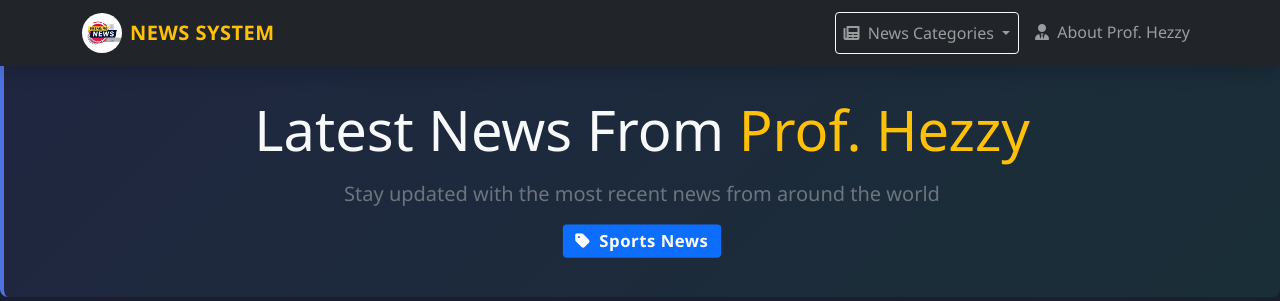
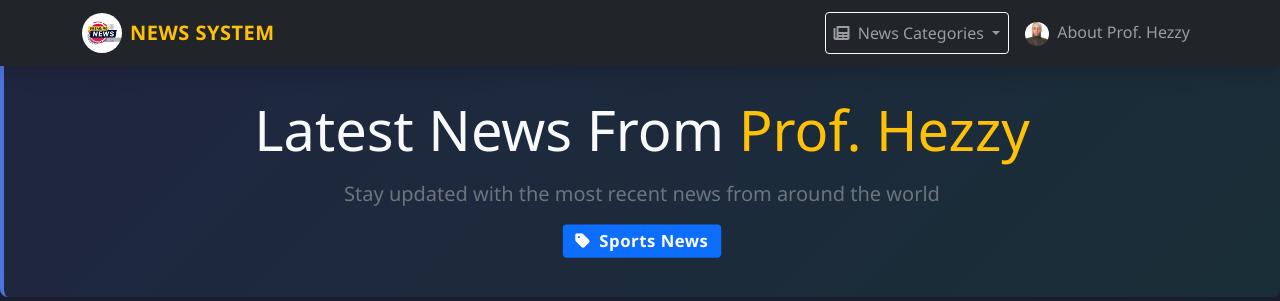
Before and after one commit to ProfHezzy/news_system, a Django app: page / in a window 1280 px wide. Shown: the top 301 px of the page. Run offline with Django 5.2, Linux system fonts and the light colour scheme; data that the repository does not hold is empty.

Commit message:
With my picture

```diff
--- a/newsApp/templates/main/index.html
+++ b/newsApp/templates/main/index.html
@@ -64,7 +64,15 @@
 
                     <li class="nav-item">
                         <a class="nav-link" href="https://profhezzy.netlify.app" target="_blank">
-                            <i class="fas fa-user-tie me-1"></i> About Prof. Hezzy
+                            <div class="d-inline-block position-relative me-1">
+                                <img src="{% static 'images/profhezzy.jpg' %}"
+                                    alt="Prof. Hezzy"
+                                    width="24"
+                                    height="24"
+                                    class="rounded-circle"
+                                    style="object-fit: cover;">
+                            </div>
+                            About Prof. Hezzy
                         </a>
                     </li>
                 </ul>
```
Also changed, not shown: static/images/profhezzy.jpg (added).
